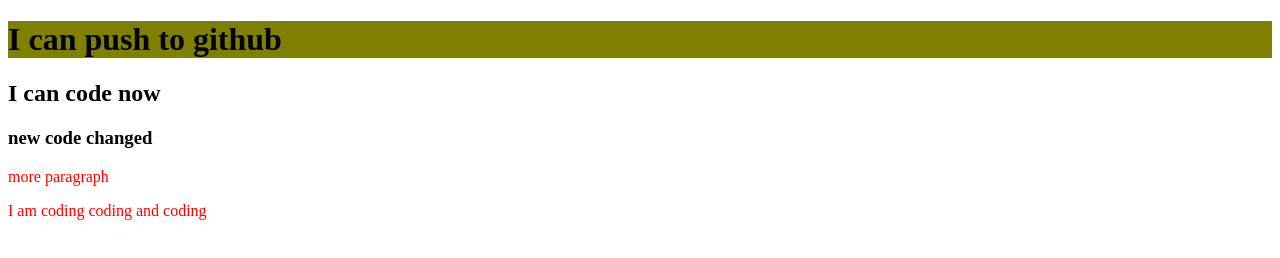
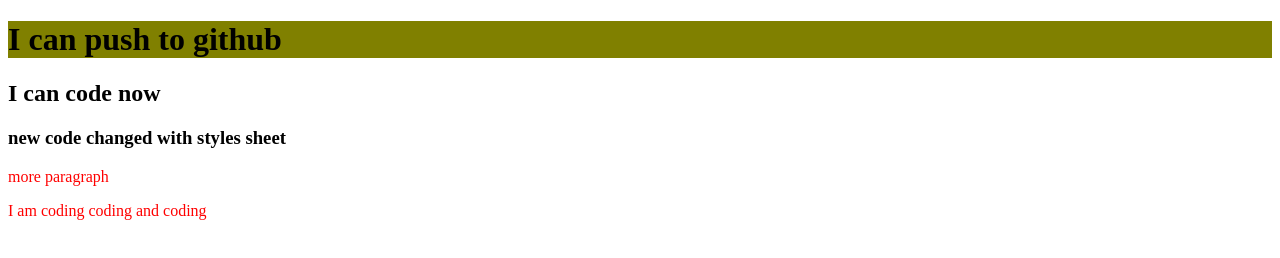
Before and after one commit to mdKamalAhmedSiddiki/my-Second-Repo, a plain HTML site: page index.html in a window 1280 px wide. Drawn offline with Linux system fonts and the light colour scheme.

```diff
--- a/index.html
+++ b/index.html
@@ -10,7 +10,7 @@
 <body>
     <h1>I can push to github</h1>
     <h2>I can code now</h2>
-    <h3>new code changed</h3>
+    <h3>new code changed with styles sheet</h3>
     <p>more paragraph</p>
     <p>I am coding coding and coding</p>
 </body>
```
